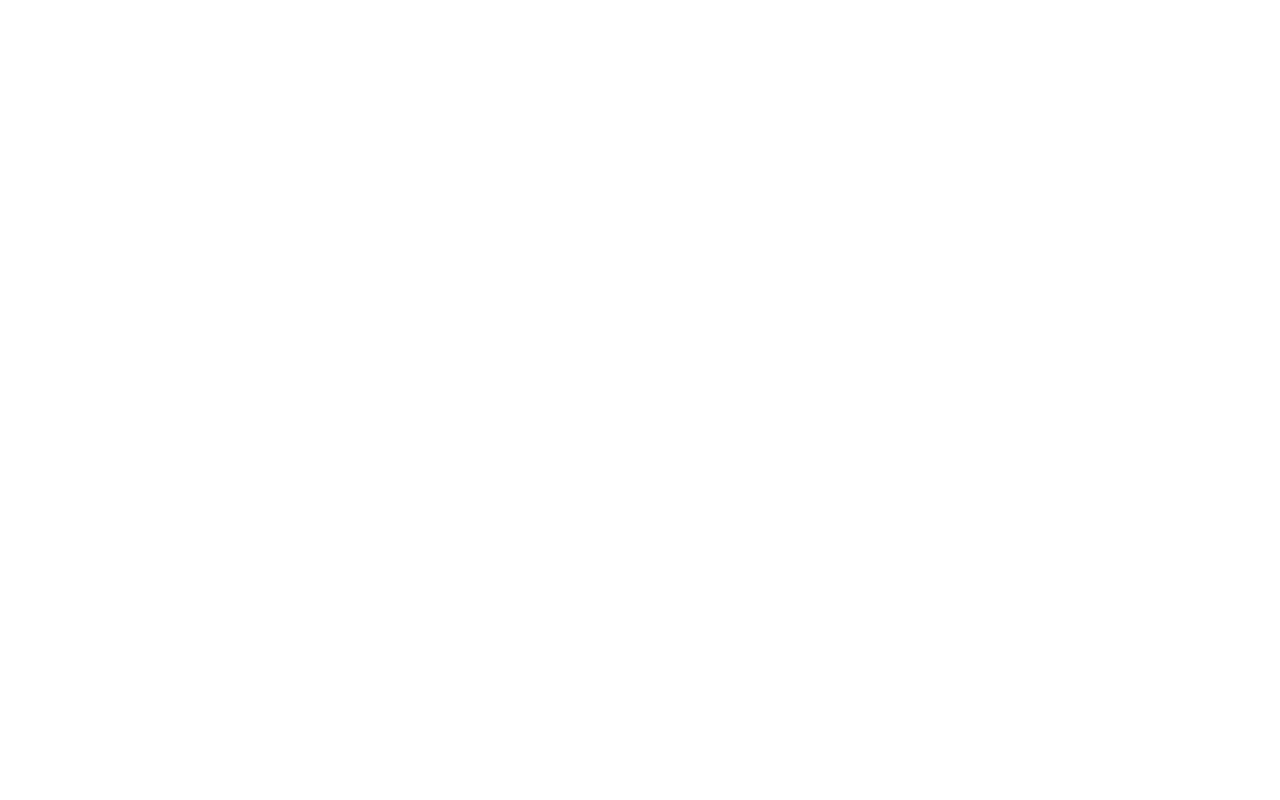
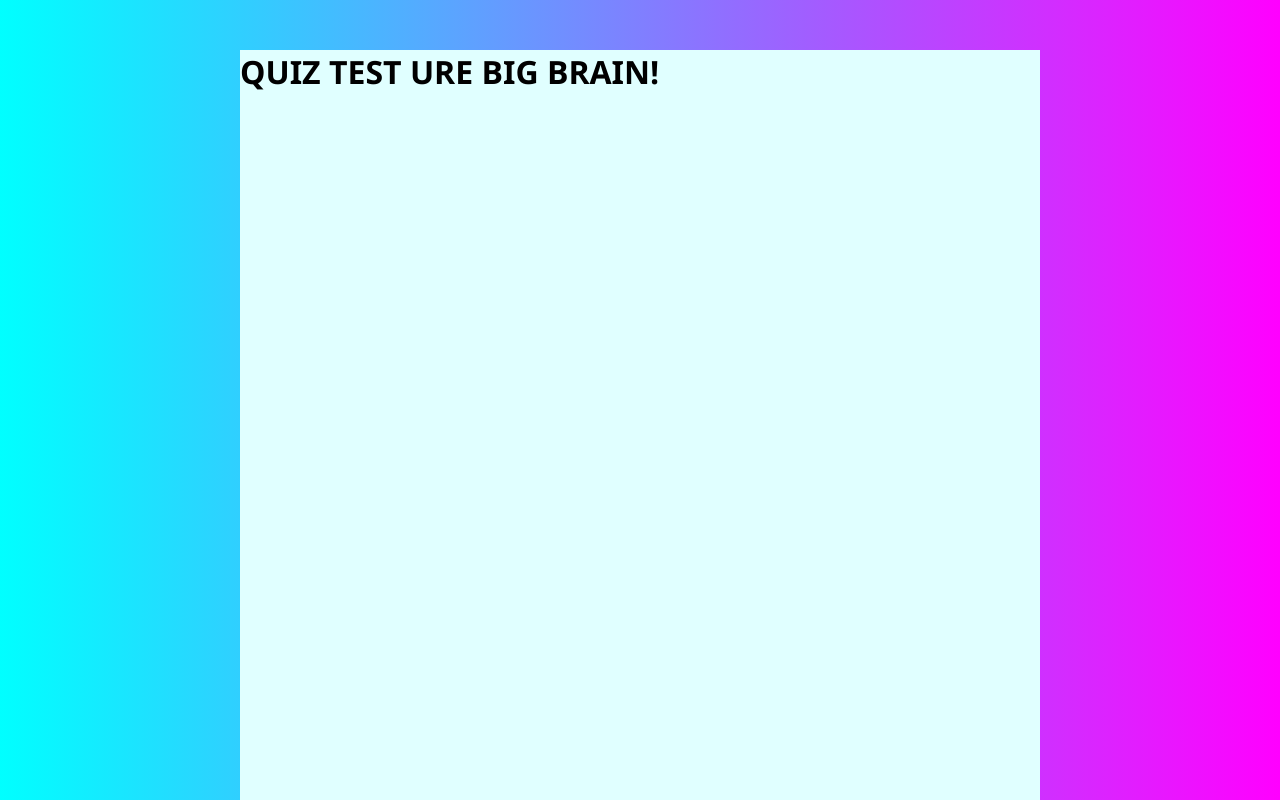
Before and after one commit to rubendewindt/quiz-app, a plain HTML site: page index.html in a window 1280 px wide. Shown: the top 800 px of the page. Drawn offline with Linux system fonts and the light colour scheme.

Commit message:
wat style toegevoegd

```diff
--- a/index.html
+++ b/index.html
@@ -4,8 +4,16 @@
     <meta charset="UTF-8">
     <meta name="viewport" content="width=device-width, initial-scale=1.0">
     <title>Quiz app</title>
+    <link rel="icon" type="image/x-icon" href="images/favicon.ico">
+
+    <!-- Link naar stijlblad. -->
+    <link href="/styles/style.css" rel="stylesheet">
 </head>
-<body>
-
+<body class="body">
+    <div id="content">
+        <div>
+            <h1 id="quote">QUIZ TEST URE BIG BRAIN!</h1>
+        </div>
+    </div>
 </body>
 </html>
--- a/styles/style.css
+++ b/styles/style.css
@@ -0,0 +1,29 @@
+
+:root{
+    /* Kleuren definiëren. */
+    --textColor: black;
+    --background: lightcyan;
+
+    /* Afstanden definiëren. */
+    --borderRadius: 10px;
+    --paddingDefault: 10px;
+    background: linear-gradient(to right, #00FFFF, #FF00FF);
+}
+
+#content
+{
+ font-family: 'Segoe UI', Tahoma, Geneva, Verdana, sans-serif;
+ color: var(--textColor);
+ background-color: var(--background);
+ width: 65%;
+ max-width: 800px;
+ min-width: 300px;
+ max-height: 1200px;
+ min-height: 500px;
+ height: 900px;
+ margin: 3% auto;
+}
+#quote
+{
+    margin-top: 50px;
+}
```
Also changed, not shown: images/favicon.ico (added).
